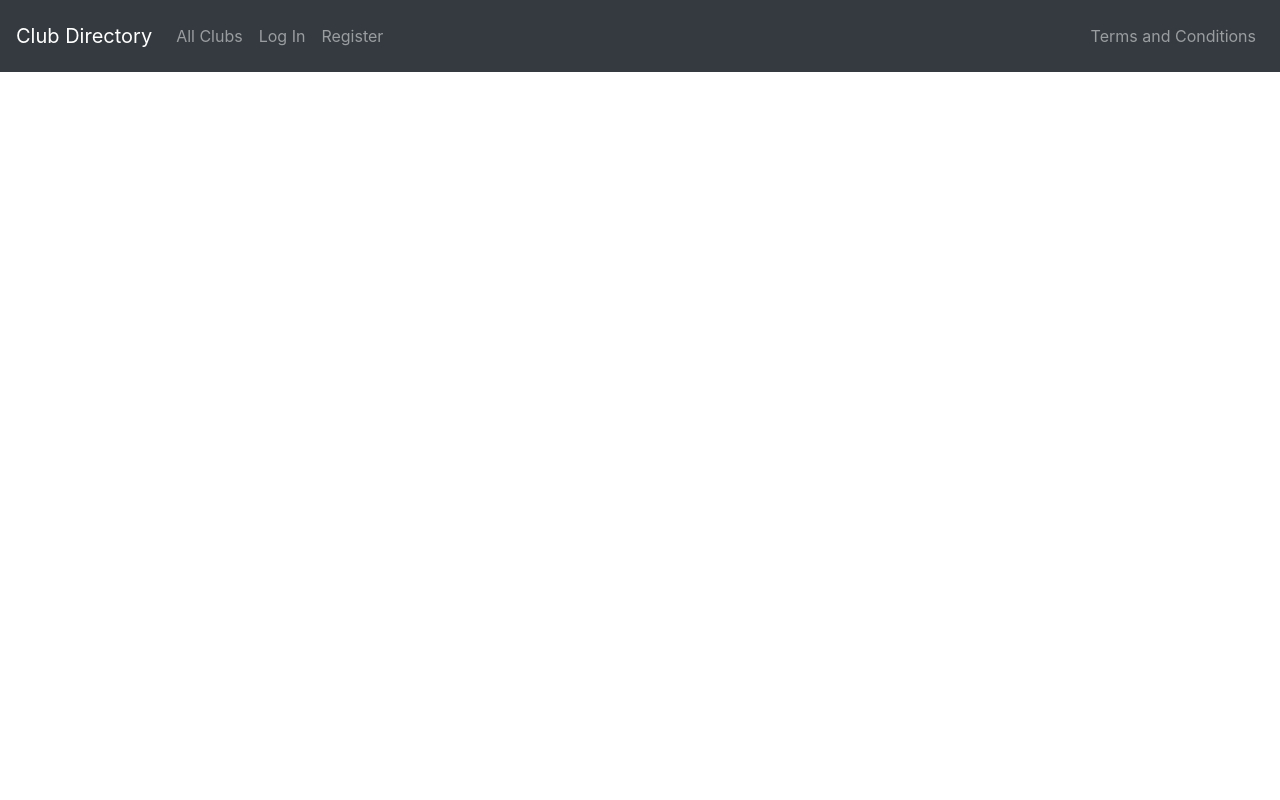
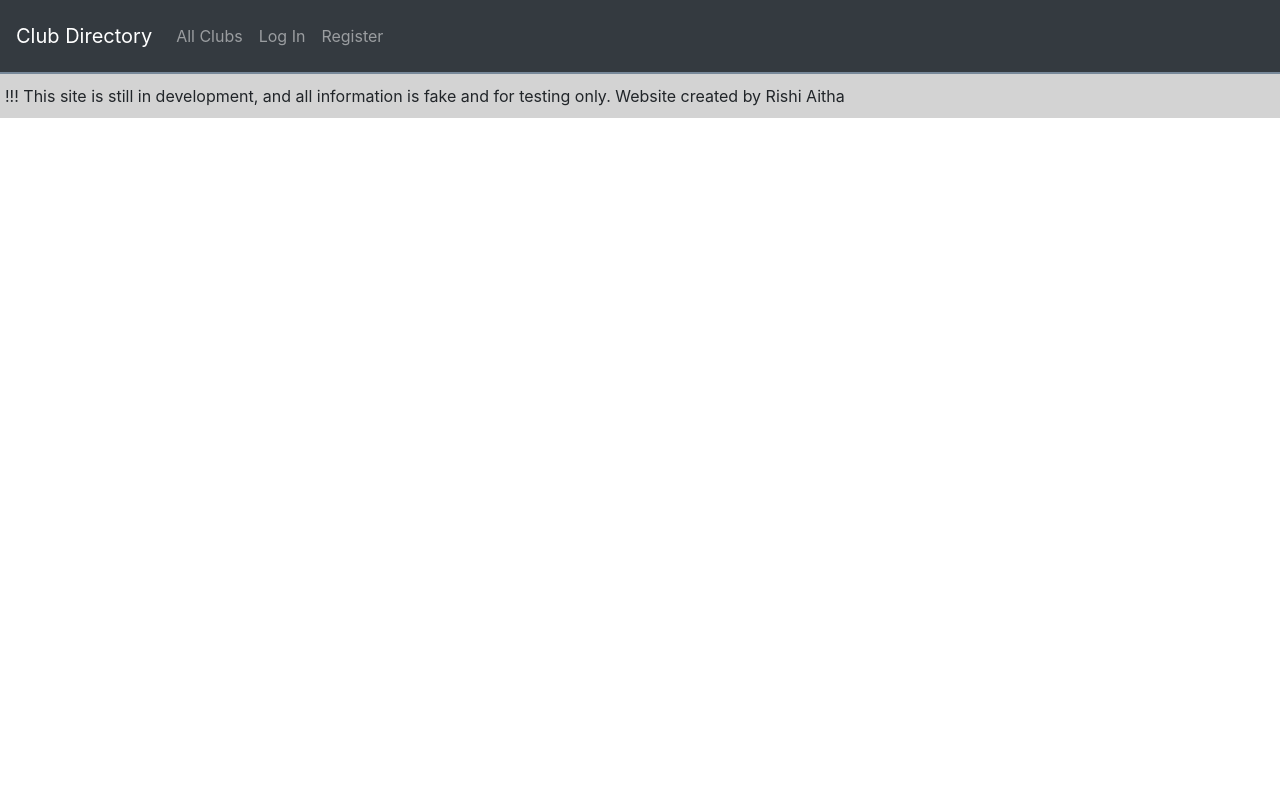
Before and after one commit to RishiAitha/club_directory, a Django app: page / in a window 1280 px wide. Run offline with Django 4.2, Linux system fonts and the light colour scheme; data that the repository does not hold is empty; some libraries are stand-ins or nearby versions.

Commit message:
removed terms and conditions, mobile responsive main page

```diff
--- a/clubs/static/clubs/index.js
+++ b/clubs/static/clubs/index.js
@@ -125,7 +125,7 @@ function show_previews(clubs) { // show a preview of a club
         const previewContainer = document.createElement('div'); // hold all info here
         previewContainer.classList.add('preview-container');
 
-        const title = document.createElement('div'); // display title of club
+        const title = document.createElement('h4'); // display title of club
         title.innerHTML = club.title;
         title.classList.add('preview-title');
         title.addEventListener('click', function() { // show club page when title is clicked
--- a/clubs/static/clubs/styles.css
+++ b/clubs/static/clubs/styles.css
@@ -1,13 +1,28 @@
+body {
+    min-height: 100vh;
+    display: flex;
+    flex-direction: column;
+}
+
 .preview-container {
     border-style: solid;
     border-color: black;
     border-width: 3px;
     margin: 5px;
-    padding: 3px;
+    padding-left: 5px;
+    padding-right: 5px;
+    flex-direction: column;
+    display: flex;
+    align-items: center;
+    text-align: center;
 }
 
 .preview-title {
     cursor: pointer;
+}
+
+.preview-title:hover {
+    color: deepskyblue;
 }
 
 .reply-container {
@@ -22,8 +37,13 @@ div {
     margin: 5px;
 }
 
-#single-container, #create-container, #login-container, #register-container, #edit-container, #editors-container {
+#single-container {
     margin: 5px;
+}
+
+#create-container, #login-container, #register-container, #edit-container, #editors-container {
+    margin: 5px;
+    text-align: center;
 }
 
 .preview-container > * {
@@ -32,16 +52,47 @@ div {
 }
 
 #create-image-preview, #edit-image-preview, .preview-image {
-    max-width: 400px;
-    max-height: 300px;
+    max-width: 50%;
+    max-height: 400px;
+    height: auto;
+    margin: auto;
 }
 
 #single-image {
-    max-width: 65%;
+    max-width: 70%;
     max-height: 400px;
+}
+
+.btn {
+    max-width: 70%;
+    max-height: 50px;
+    text-align: center;
+    overflow: auto;
+    white-space: nowrap;
+    display: inline-block;
+    text-overflow: ellipsis;
+    font-size: 1.75vmax;
 }
 
 #create-image-remove, #edit-image-remove {
     margin-top: 5px;
     margin-bottom: 5px;
 }
+
+footer {
+    display: flex;
+    width: 100%;
+    background-color: lightgray;
+    padding-top: 10px;
+    padding-bottom: 10px;
+    height: fit-content;
+    text-align: left;
+    border-top: solid;
+    border-width: 2px;
+    border-color: lightslategray;
+    margin-top: auto;
+}
+
+footer > p {
+    margin: auto 5px auto;
+}
--- a/clubs/templates/clubs/index.html
+++ b/clubs/templates/clubs/index.html
@@ -21,6 +21,7 @@
                 <textarea id="create-announcement" class="form-control" placeholder="Club Announcement"></textarea>
             </div>
             <div id="create-image-container" class="form-group">
+                <div id="create-image-label">Upload Image for Club Page</div>
                 <input type="file" id="create-image-input" accept="image/*">
                 <button type="button" id="create-image-remove" class="btn btn-primary" style="display: none;">Remove Image</button>
                 <br>
--- a/clubs/templates/clubs/layout.html
+++ b/clubs/templates/clubs/layout.html
@@ -39,9 +39,6 @@
                                 <a class="nav-link" id="admin-nav" href="#">Approve Club Requests</a>
                             </li>
                         {% endif %}
-                        <li class="nav-item">
-                            <a class="nav-link" href="{% url 'logout' %}">Log Out</a>
-                        </li>
                     {% else %}
                     <li class="nav-item">
                         <a class="nav-link" href="{% url 'login' %}">Log In</a>
@@ -51,11 +48,13 @@
                     </li>
                     {% endif %}
                 </ul>
-                <ul class="navbar-nav">
-                    <li class="nav-item">
-                        <a class="nav-link" href="{% url 'terms' %}">Terms and Conditions</a>
-                    </li>
-                </ul>
+                {% if user.is_authenticated %}
+                    <ul class="navbar-nav">
+                        <li class="nav-item">
+                            <a class="nav-link" href="{% url 'logout' %}">Log Out</a>
+                        </li>
+                    </ul>
+                {% endif %}
             </div>
         </nav>
 
@@ -63,5 +62,11 @@
             {% block body %}
             {% endblock %}
         </div>
+
+        <footer>
+            <p>
+                !!! This site is still in development, and all information is fake and for testing only. Website created by Rishi Aitha
+            </p>
+        </footer>
     </body>
 </html>
--- a/clubs/templates/clubs/terms.html
+++ /dev/null
@@ -1,6 +0,0 @@
-{% extends "clubs/layout.html" %}
-{% load static %}
-
-{% block body %}
-    <div id="terms-placeholder">This is the terms and conditions page!</div>
-{% endblock %}
--- a/clubs/urls.py
+++ b/clubs/urls.py
@@ -6,7 +6,6 @@ urlpatterns = [
     path("login", views.login_view, name="login"),
     path("logout", views.logout_view, name="logout"),
     path("register", views.register, name="register"),
-    path("terms", views.terms, name="terms"),
 
     # API Routes
     path("approved", views.approved_clubs, name="approved"),
--- a/clubs/views.py
+++ b/clubs/views.py
@@ -60,9 +60,6 @@ def register(request): # registers new account based on given info
         return HttpResponseRedirect(reverse("index"))
     else:
         return render(request, "clubs/register.html")
-
-def terms(request): # displays terms, conditions, and other info of website
-    return render(request, "clubs/terms.html")
 
 def approved_clubs(request): # returns info of all approved clubs in alphabetical order
     if request.method == "GET":
```
